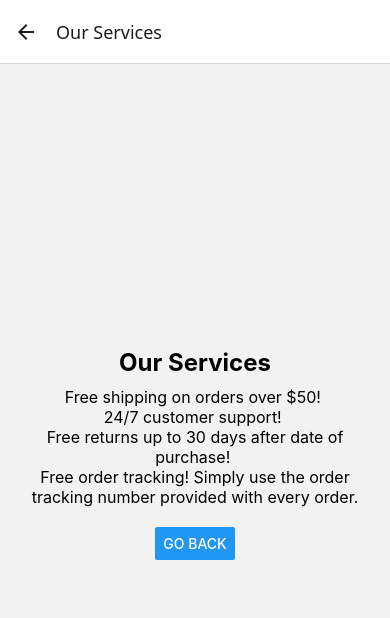
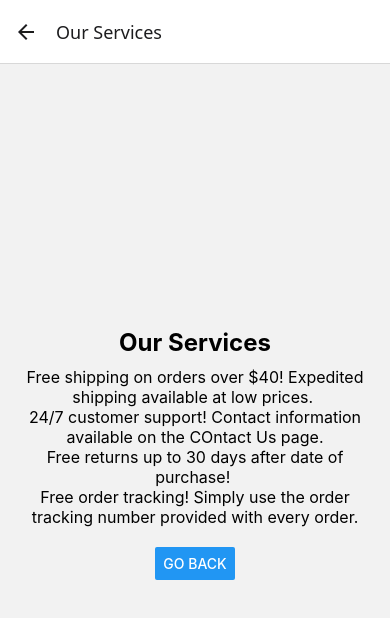
Before and after one commit to pranavm7/CrossPlatformApp, a React Native app: screen / in a window 390 px wide. Both pictures are taken after a click on the button "OUR SERVICES". Shown: the top 618 px of the page. Built offline with nearby package versions, Linux system fonts and the light colour scheme.

Commit message:
Update ServicesScreen.js

```diff
--- a/screens/ServicesScreen.js
+++ b/screens/ServicesScreen.js
@@ -5,8 +5,8 @@ return (
 <View style={styles.container}>
 <Text style={styles.title}>Our Services</Text>
 <Text style={styles.description}>
-Free shipping on orders over $50! {"\n"}
-24/7 customer support! {"\n"}
+Free shipping on orders over $40! Expedited shipping available at low prices. {"\n"}
+24/7 customer support! Contact information available on the COntact Us page.{"\n"}
 Free returns up to 30 days after date of purchase! {"\n"}
 Free order tracking! Simply use the order tracking number provided with every order.
 </Text>
```
